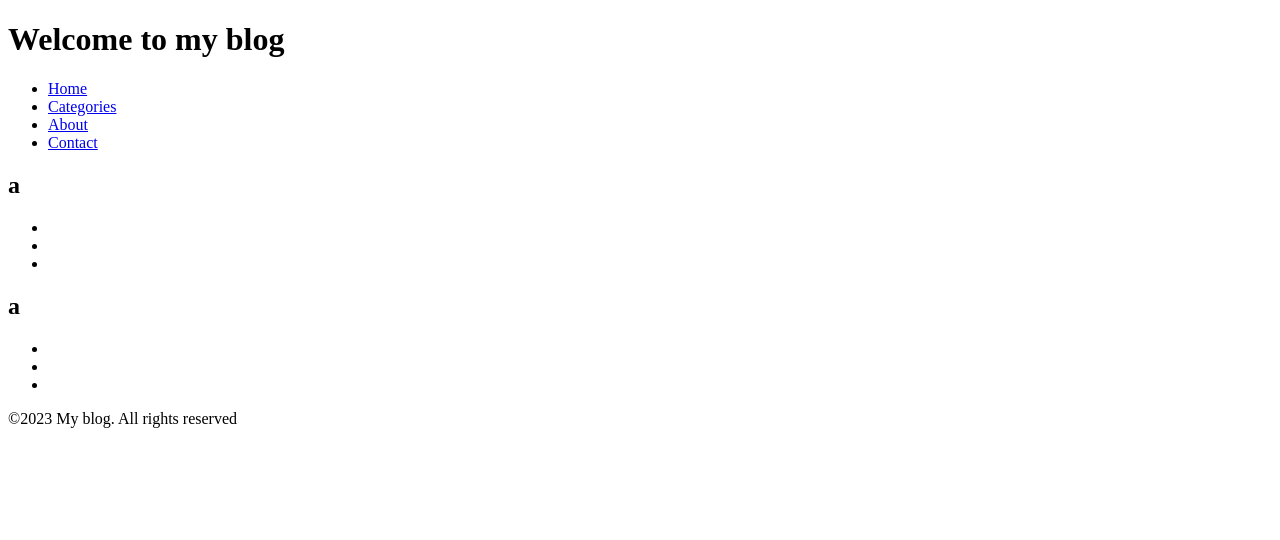
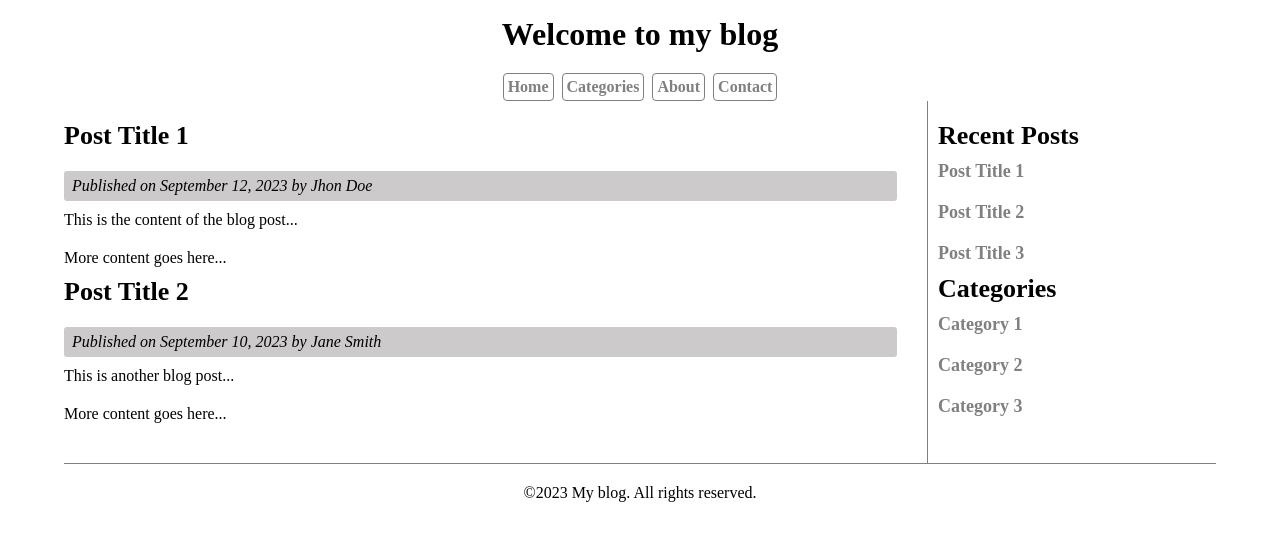
Before and after one commit to UnPiquito/semantic-html, a plain HTML site: page index.html in a window 1280 px wide. Drawn offline with Linux system fonts and the light colour scheme.

Commit message:
last version, needs revision

```diff
--- a/index.html
+++ b/index.html
@@ -3,13 +3,14 @@
   <head>
     <meta charset="UTF-8" />
     <meta name="viewport" content="width=device-width, initial-scale=1.0" />
+    <link rel="stylesheet" type="text/css" href="style.css">
     <title>Document</title>
   </head>
-  <body>
-    <header class="header">
-        <h1>Welcome to my blog</h1>
-        <nav class="top-navegation">
-            <ul>
+  <body class="wrapper">
+    <header class="header-top">
+        <h1 class="header-top__heading">Welcome to my blog</h1>
+        <nav class="header-top__nav">
+            <ul class="nav-list">
                 <li><a href="#">Home</a></li>
                 <li><a href="#">Categories</a></li>
                 <li><a href="#">About</a></li>
@@ -18,35 +19,41 @@
         </nav>
     </header>
     <main class="main-content">
-        <section>
-            <article>
-
+        <section class="published-posts">
+            <article class="published-posts__article">
+                <h2 class="main-heading published-posts__heading">Post Title 1</h2>
+                <p class="article-important__p text-padding">Published on September 12, 2023 by Jhon Doe</p>
+                <p class="text-padding">This is the content of the blog post...</p>
+                <p class="text-padding">More content goes here...</p>
             </article>
-            <article>
-
+            <article class="published-posts__article">
+                <h2 class="main-heading published-posts__heading">Post Title 2</h2>
+                <p class="article-important__p text-padding">Published on September 10, 2023 by Jane Smith</p>
+                <p class="text-padding">This is another blog post...</p>
+                <p class="text-padding">More content goes here...</p>
             </article>
         </section>
-        <aside>
-            <section>
-                <h2>a</h2>
-                <ul>
-                    <li></li>
-                    <li></li>
-                    <li></li>
+        <aside class="side-aside">
+            <section class="side-aside__recent-posts">
+                <h2 class="main-heading">Recent Posts</h2>
+                <ul class="nav-list">
+                    <li class="nav-list__li text-padding">Post Title 1</li>
+                    <li class="nav-list__li text-padding">Post Title 2</li>
+                    <li class="nav-list__li text-padding">Post Title 3</li>
                 </ul>
             </section>
-            <section>
-                <h2>a</h2>
-                <ul>
-                    <li></li>
-                    <li></li>
-                    <li></li>
+            <section class="side-aside__categories">
+                <h2 class="main-heading">Categories</h2>
+                <ul class="nav-list">
+                    <li class="nav-list__li text-padding">Category 1</li>
+                    <li class="nav-list__li text-padding">Category 2</li>
+                    <li class="nav-list__li text-padding">Category 3</li>
                 </ul>
             </section>
         </aside>
     </main>
     <footer class="footer">
-        <p>&copy;2023 My blog. All rights reserved</p>
+        <p class="footer-copy">&copy;2023 My blog. All rights reserved.</p>
     </footer>
   </body>
 </html>
--- /dev/null
+++ b/style.css
@@ -0,0 +1,82 @@
+* {
+    padding: 0;
+    margin: 0;
+    box-sizing: border-box;
+    font-size: 16px;
+}
+.wrapper {
+    width: 90vw;
+    margin: 16px auto 0px;
+}
+.header-top {
+    display: flex;
+    flex-direction: column;
+    align-items: center;
+    justify-content: center;
+}
+.header-top__heading {
+    font-size: 2rem;
+    width: 100%;
+    text-align: center;
+    margin-bottom: 20px;
+}
+.header-top__nav ul {
+    display: flex;
+    gap: 8px;
+}
+.header-top__nav ul li {
+    border: 1px solid grey;
+    border-radius: 4px;
+    padding: 4px;
+}
+.header-top__nav ul li a {
+    text-decoration: none;
+    color: grey;
+    font-weight: 700;
+}
+.nav-list {
+    list-style-type: none;
+    margin: 0px;
+    padding: 0px;
+}
+.main-content {
+    display: flex;
+    width: 100%;
+    border-bottom: 1px solid grey;
+}
+.published-posts {
+    width: 75%;
+    border-right: 1px solid grey;
+    padding-right: 30px;
+    padding-top: 20px;
+    padding-bottom: 30px;
+}
+.published-posts__heading {
+    padding-bottom: 20px;
+}
+.main-heading {
+    font-size: 26px;
+}
+.text-padding {
+    padding: 10px 0px 10px 0px;
+}
+.article-important__p {
+    background-color: rgb(204,202,203);
+    font-style: italic;
+    border-radius: 3px;
+    padding: 6px;
+    padding-left: 8px;
+}
+.side-aside {
+    padding-top: 20px;
+    padding-left: 10px;
+}
+.nav-list__li {
+    color: grey;
+    font-weight: 700;
+    font-size: 18px;
+}
+.footer {
+    text-align: center;
+    padding: 20px;
+}
```
